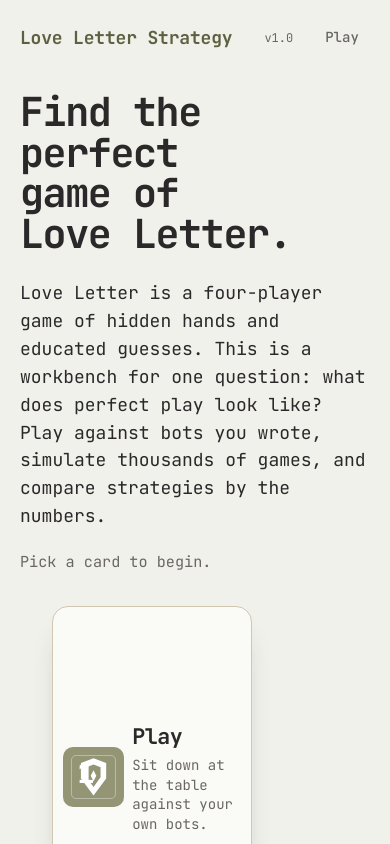
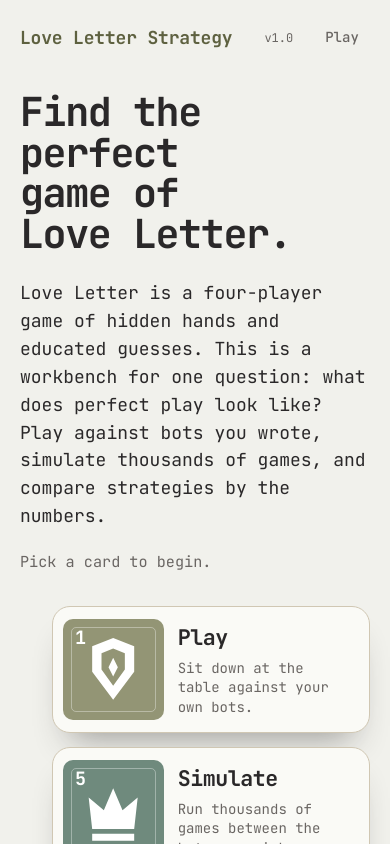
Before and after one commit to timone34/loveletter_project, a React (Vite) app in the folder web/: page / in a window 390 px wide. Shown: the top 844 px of the page. Built offline with nearby package versions, Linux system fonts and the light colour scheme.

Commit message:
Padding scaling issue fixed

```diff
--- a/web/src/components/Card.css
+++ b/web/src/components/Card.css
@@ -10,6 +10,7 @@
   flex: none;
   container-type: inline-size;
   width: var(--card-w);
+  padding: calc(var(--card-w) * 0.05);
   aspect-ratio: 7 / 12;
   border-radius: calc(var(--card-w) * 0.08);
   border: 1px solid var(--secondary);
--- a/web/src/pages/Home.css
+++ b/web/src/pages/Home.css
@@ -113,7 +113,7 @@
   padding-block: 2rem;
 }
 
-.card {
+.mode-card {
   --card-color: var(--accent);
   --r: calc((var(--i) - 1) * 7.5deg);
   --y: calc((var(--i) - 1) * (var(--i) - 1) * 20px);
@@ -141,28 +141,28 @@
   animation-delay: calc(var(--i) * 110ms + 150ms);
 }
 
-.card[data-kind="guard"] {
+.mode-card[data-kind="guard"] {
   --card-color: var(--card-guard);
 }
-.card[data-kind="prince"] {
+.mode-card[data-kind="prince"] {
   --card-color: var(--card-prince);
 }
-.card[data-kind="baron"] {
+.mode-card[data-kind="baron"] {
   --card-color: var(--card-baron);
 }
 
-.card:hover,
-.card:focus-visible {
+.mode-card:hover,
+.mode-card:focus-visible {
   z-index: 2;
   transform: translateY(calc(var(--y) - 18px)) rotate(var(--r)) scale(1.05);
   box-shadow: 0 30px 40px -18px rgb(42 40 41 / 0.5);
 }
 
-.card:active {
+.mode-card:active {
   transform: translateY(calc(var(--y) - 10px)) rotate(var(--r)) scale(0.985);
 }
 
-.card__art {
+.mode-card__art {
   position: relative;
   display: grid;
   place-items: center;
@@ -173,7 +173,7 @@
 }
 
 /* thin inner frame, like the border on a printed card */
-.card__art::before {
+.mode-card__art::before {
   content: "";
   position: absolute;
   inset: 8px;
@@ -182,7 +182,7 @@
   pointer-events: none;
 }
 
-.card__value {
+.mode-card__value {
   position: absolute;
   top: 14px;
   left: 17px;
@@ -192,19 +192,19 @@
   line-height: 1;
 }
 
-.card__silhouette {
+.mode-card__silhouette {
   width: 58%;
   height: auto;
 }
 
-.card__body {
+.mode-card__body {
   display: flex;
   flex-direction: column;
   gap: 0.25rem;
   padding: 0.85rem 0.35rem 0.5rem;
 }
 
-.card__title {
+.mode-card__title {
   font-family: var(--font-display);
   font-weight: 700;
   font-size: 1.35rem;
@@ -212,7 +212,7 @@
   color: var(--text);
 }
 
-.card__blurb {
+.mode-card__blurb {
   font-size: 0.875rem;
   line-height: 1.4;
   color: var(--text-muted);
@@ -250,7 +250,7 @@
     padding-block: 1rem 0;
   }
 
-  .card {
+  .mode-card {
     --r: 0deg;
     --y: 0px;
     flex-direction: row;
@@ -264,27 +264,27 @@
     animation-delay: calc(var(--i) * 90ms + 100ms);
   }
 
-  .card:hover,
-  .card:focus-visible {
+  .mode-card:hover,
+  .mode-card:focus-visible {
     transform: scale(1.05);
   }
 
-  .card:active {
+  .mode-card:active {
   transform: scale(0.985);
 }
 
-  .card__art {
+  .mode-card__art {
     flex: 0 0 34%;
     aspect-ratio: 1 / 1;
   }
 
-  .card__value {
+  .mode-card__value {
     top: 10px;
     left: 12px;
     font-size: 1.15rem;
   }
 
-  .card__body {
+  .mode-card__body {
     padding: 0.25rem 0.5rem;
   }
 
@@ -297,7 +297,7 @@
 }
 
 @media (prefers-reduced-motion: reduce) {
-  .card {
+  .mode-card {
     animation: none;
     transition: none;
   }
--- a/web/src/pages/Home.tsx
+++ b/web/src/pages/Home.tsx
@@ -82,18 +82,18 @@ export default function Home() {
             <button
               key={m.mode}
               type="button"
-              className="card"
+              className="mode-card"
               data-kind={m.kind}
               style={{ "--i": i } as CSSProperties}
               onClick={() => navigate(`/${m.mode}`)}
             >
-              <span className="card__art">
-                <span className="card__value">{m.value}</span>
-                <CardArt kind={m.kind} className="card__silhouette" />
+              <span className="mode-card__art">
+                <span className="mode-card__value">{m.value}</span>
+                <CardArt kind={m.kind} className="mode-card__silhouette" />
               </span>
-              <span className="card__body">
-                <span className="card__title">{m.title}</span>
-                <span className="card__blurb">{m.blurb}</span>
+              <span className="mode-card__body">
+                <span className="mode-card__title">{m.title}</span>
+                <span className="mode-card__blurb">{m.blurb}</span>
               </span>
             </button>
           ))}
```
